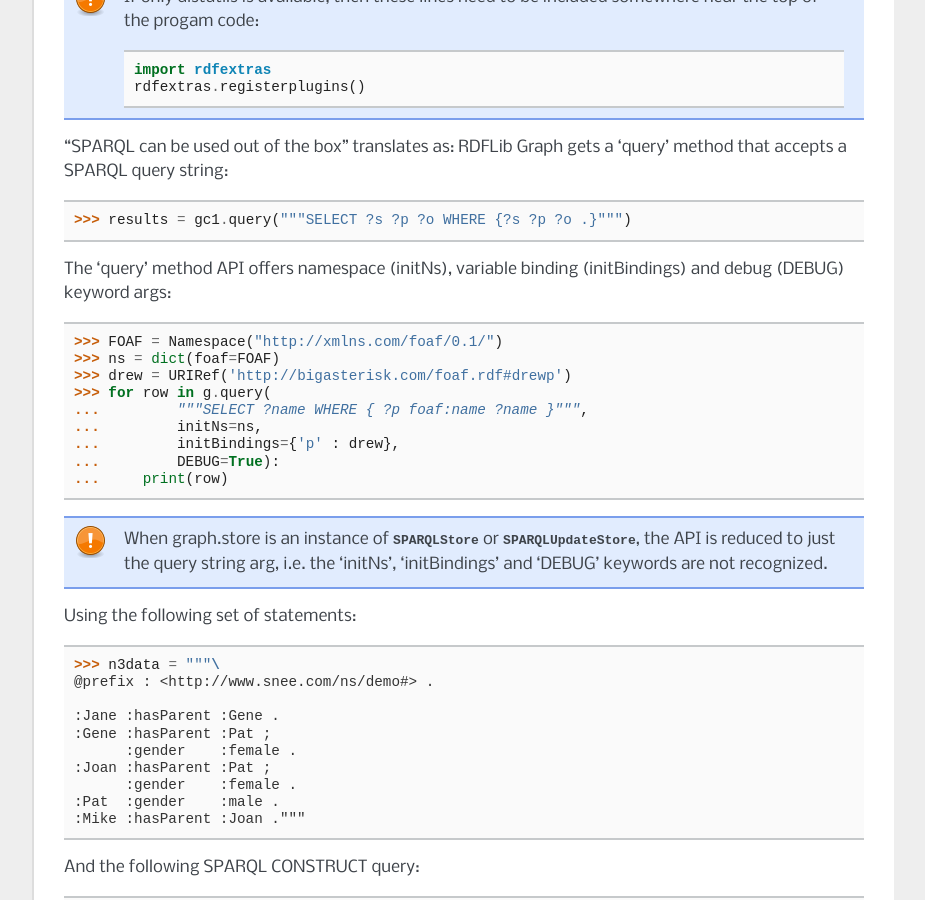
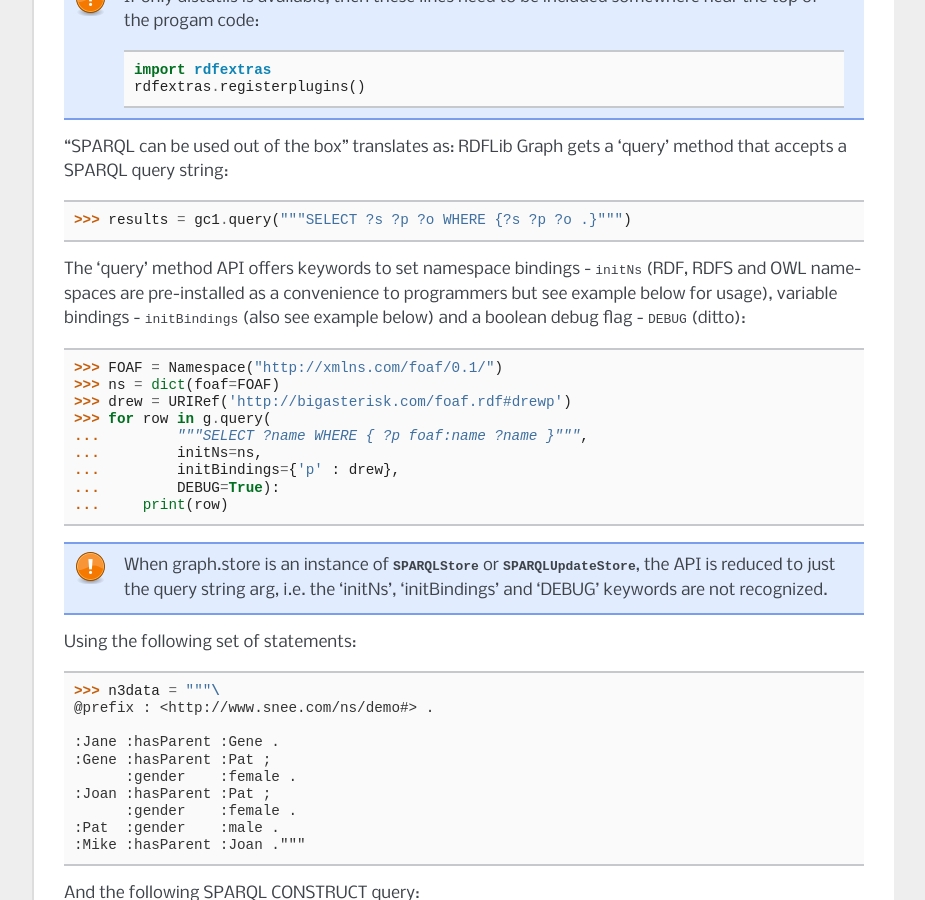
Before and after one commit to RDFLib/rdfextras, a Sphinx documentation site: the page built from docs/working_with.rst, in a window 1280 px wide and 900 px high, scrolled down 6845 px. Shown: the whole window, without its empty margins (198-1123 px from the left). Built offline with Sphinx 7.4.7, drawn with Linux system fonts in a browser that asks for light colours.

Commit message:
Be more explicit about graph.query keyword args.

```diff
--- a/docs/working_with.rst
+++ b/docs/working_with.rst
@@ -343,8 +343,7 @@ Assuming that RDFExtras was installed with setuptools (highly recommended), SPAR
 
     >>> results = gc1.query("""SELECT ?s ?p ?o WHERE {?s ?p ?o .}""")
 
-The 'query' method API offers namespace (initNs), variable binding (initBindings)
-and debug (DEBUG) keyword args::
+The 'query' method API offers keywords to set namespace bindings - ``initNs`` (RDF, RDFS and OWL namespaces are pre-installed as a convenience to programmers but see example below for usage), variable bindings - ``initBindings`` (also see example below) and a boolean debug flag - ``DEBUG`` (ditto)::
 
     >>> FOAF = Namespace("http://xmlns.com/foaf/0.1/")
     >>> ns = dict(foaf=FOAF)
```
